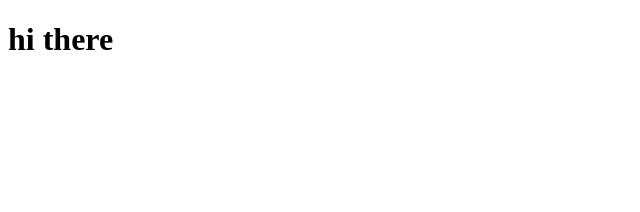
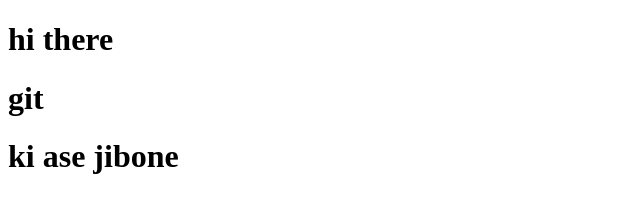
Before and after one commit to Razia712/create-react-app, a plain HTML site: page index.html in a window 1280 px wide. Shown: the whole page, without its empty margins (0-640 px from the left). Drawn offline with Linux system fonts and the light colour scheme.

Commit message:
finall push

```diff
--- a/index.html
+++ b/index.html
@@ -8,5 +8,7 @@
 </head>
 <body>
     <h1>hi there</h1>
+    <h1>git </h1>
+    <h1>ki ase jibone</h1>
 </body>
 </html>
```
